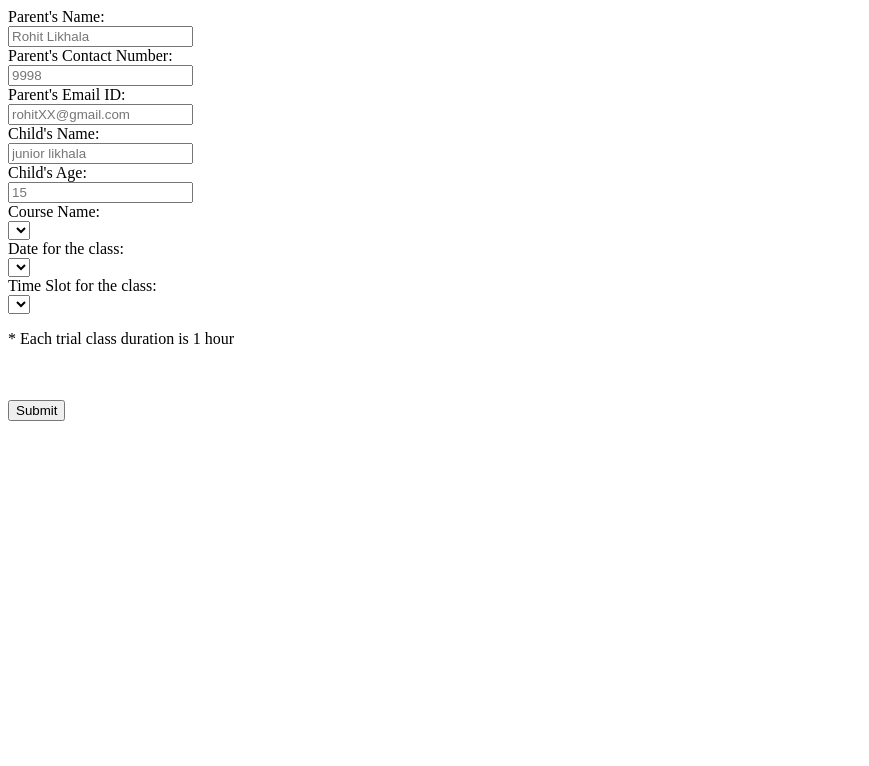
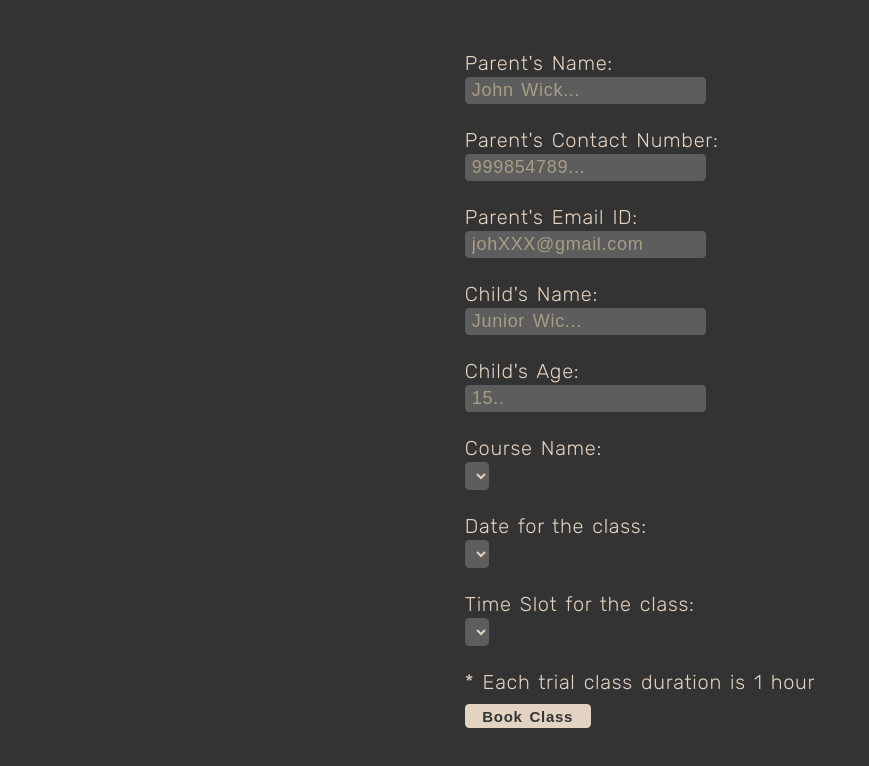
Before and after one commit to atiqg/NotchUp-test, a plain HTML site: page public/index.html in a window 1280 px wide. Shown: the whole page, without its empty margins (0-869 px from the left). Drawn offline with Linux system fonts and the light colour scheme; some packages are replaced by stand-ins of ours; no server answers.

Commit message:
feat: basic css file

```diff
--- a/public/index.html
+++ b/public/index.html
@@ -17,36 +17,37 @@
     <script defer src="/__/firebase/7.23.0/firebase-performance.js"></script>
     <!-- initialize the SDK after all desired features are loaded -->
     <script defer src="/__/firebase/init.js"></script>
-
+    <link href="https://fonts.googleapis.com/css2?family=Rubik:wght@300;400;500&display=swap" rel="stylesheet">
+    <link rel="stylesheet" href="./styles.css">
   </head>
   <body>
-    <form id="notchUpForm" onsubmit="send_confirmation_mail(); return false;">
+    <div class="mainContainer">
+      <form class="notchUpForm" id="notchUpForm" onsubmit="send_confirmation_mail(); return false;">
         <label for="pname">Parent's Name: </label><br>
-      <input type="text" id="parentName" name="parentName" placeholder="Rohit Likhala"><br>
+        <input type="text" id="parentName" name="parentName" placeholder="John Wick..."><br><br>
         <label for="lname">Parent's Contact Number: </label><br>
-      <input type="number" id="parentContact" name="parentContact" placeholder="9998"><br>
+        <input type="number" id="parentContact" name="parentContact" placeholder="999854789..."><br><br>
         <label for="lname">Parent's Email ID: </label><br>
-      <input type="email" id="parentEmail" name="parentEmail" placeholder="rohitXX@gmail.com"><br>
+        <input type="email" id="parentEmail" name="parentEmail" placeholder="johXXX@gmail.com"><br><br>
         <label for="lname">Child's Name: </label><br>
-      <input type="text" id="studentName" name="studentName" placeholder="junior likhala"><br>
+        <input type="text" id="studentName" name="studentName" placeholder="Junior Wic..."><br><br>
         <label for="lname">Child's Age: </label><br>
-      <input type="number" id="studentAge" name="studentAge" placeholder="15"><br>
+        <input type="number" id="studentAge" name="studentAge" placeholder="15.."><br><br>
         <label for="lname">Course Name: </label><br>
         <select name="courses" id="courses" onChange='get_class_slots(this.value);'>
-      </select></br>
+        </select></br><br>
         <label for="lname">Date for the class: </label><br>
         <select type="text" id="date" onChange='show_available_class_time(this.value);' placeholder="xx/xx/xxxx">
-      </select></br>
+        </select></br><br>
         <label for="lname">Time Slot for the class: </label><br>
         <select type="text" id="time" name="classTime" placeholder="xx:xx">
-      </select></br>
-      <p>* Each trial class duration is 1 hour</p><br>
+        </select></br><br>
+        <p>* Each trial class duration is 1 hour</p>
+        <input class="submit" type="submit" value="Book Class">
         <br>
-
-      <input type="submit" value="Submit">
+        <p id='acknowledgment'></p>
       </form>
-    <p id='test'></p>
-
+    </div>
     <script src="script.js"></script>
   </body>
 </html>
--- a/public/script.js
+++ b/public/script.js
@@ -68,7 +68,7 @@ function get_class_slots(selected_course){
             for (let slot_id = 0; slot_id < availableSlots[course].slots.length; slot_id++) {
                 //<<<NOTE>>>> SLOTS COMING FROM NOTCHUP ENDPOINT GIVING "ONLY" PAST DATES (4 OCT)
                 //TO OVERCOME THAT WE CAN BUMP SLOTS TO "x" DAYS AHEAD
-                time_slot = new Date(Number(availableSlots[course].slots[slot_id].slot) + (7 * 24 * 60 * 60 * 1000));
+                time_slot = new Date(Number(availableSlots[course].slots[slot_id].slot) + (9 * 24 * 60 * 60 * 1000));
 
                 if(fourHourIntercept.getTime() > time_slot.getTime()){
                     continue;//discard slot if condition matches
@@ -190,7 +190,7 @@ function send_confirmation_mail(){
     xmlHttp.onreadystatechange = function() {
         if (xmlHttp.readyState == 4 && xmlHttp.status == 200){
             //success acknowledgement
-            document.querySelector('#test').innerHTML = 'Your Trial Class is successfully booked';
+            document.querySelector('#acknowledgment').innerHTML = 'Your Trial Class is successfully booked';
         }
     }
     xmlHttp.open("GET", url, true);
--- /dev/null
+++ b/public/styles.css
@@ -0,0 +1,91 @@
+* {
+    margin: 0;
+    padding: 0;
+    box-sizing: border-box;
+}
+
+body{
+    background-color: #333333;
+    color: #e3d3c2;
+    letter-spacing: 0.7px;
+    word-spacing: 2.3px;
+    font-family: 'Rubik', sans-serif;
+    font-weight: lighter;
+    font-size: 20px;
+    user-select: none;
+}
+
+select{
+    margin-top: 2px;
+    background-color: #5e5d5d;
+    color: #e3d3c2;
+    border-radius: 4.2px;
+    padding: 3px 2px 3px 2px;
+    letter-spacing: 0.7px;
+    word-spacing: 2px;
+    font-size: 18px;
+    border-style: none;
+}
+
+
+input:focus, textarea:focus, select:focus{
+    outline: none;
+}
+input{
+    margin-top: 2px;
+    padding: 3px 2px 3px 7px;
+    background-color: #5e5d5d;
+    color: #e3d3c2;
+    border-radius: 4.2px;
+    border-style: none;
+    font-size: 18px;
+    -moz-appearance:textfield;
+}
+input::placeholder{
+    color: #A69D87;
+    letter-spacing: 0.7px;
+    word-spacing: 2px;
+}
+input[type=number]::-webkit-outer-spin-button,
+input[type=number]::-webkit-inner-spin-button {
+    -webkit-appearance: none;
+    margin: 0;
+}
+@-moz-document url-prefix() {
+    input, input::placeholder{
+        padding: 3px 2px 3px 7px;
+    }
+}
+input:hover{
+    filter: brightness(110%);
+}
+input:focus{
+    background-color: #e3d3c2 !important;
+    color: #5e5d5d !important;
+}
+
+
+.mainContainer{
+    width: 80%;
+    height: 100%;
+    margin: auto;
+    word-wrap: break-word;
+    display: flex;
+    justify-content: center;
+    align-items: center;
+}
+
+.notchUpForm{
+    margin-top: 5%;
+}
+
+.submit{
+    margin-top: 10px;
+    padding: 1% 5% 1% 5%;
+    background-color: #e3d3c2;
+    color: #333333;
+    letter-spacing: 0.7px;
+    word-spacing: 2px;
+    font-weight: 600;
+    font-size: 15px;
+}
```
Also changed, not shown: README.md. Lines whose indentation alone changed are shown as unchanged.
